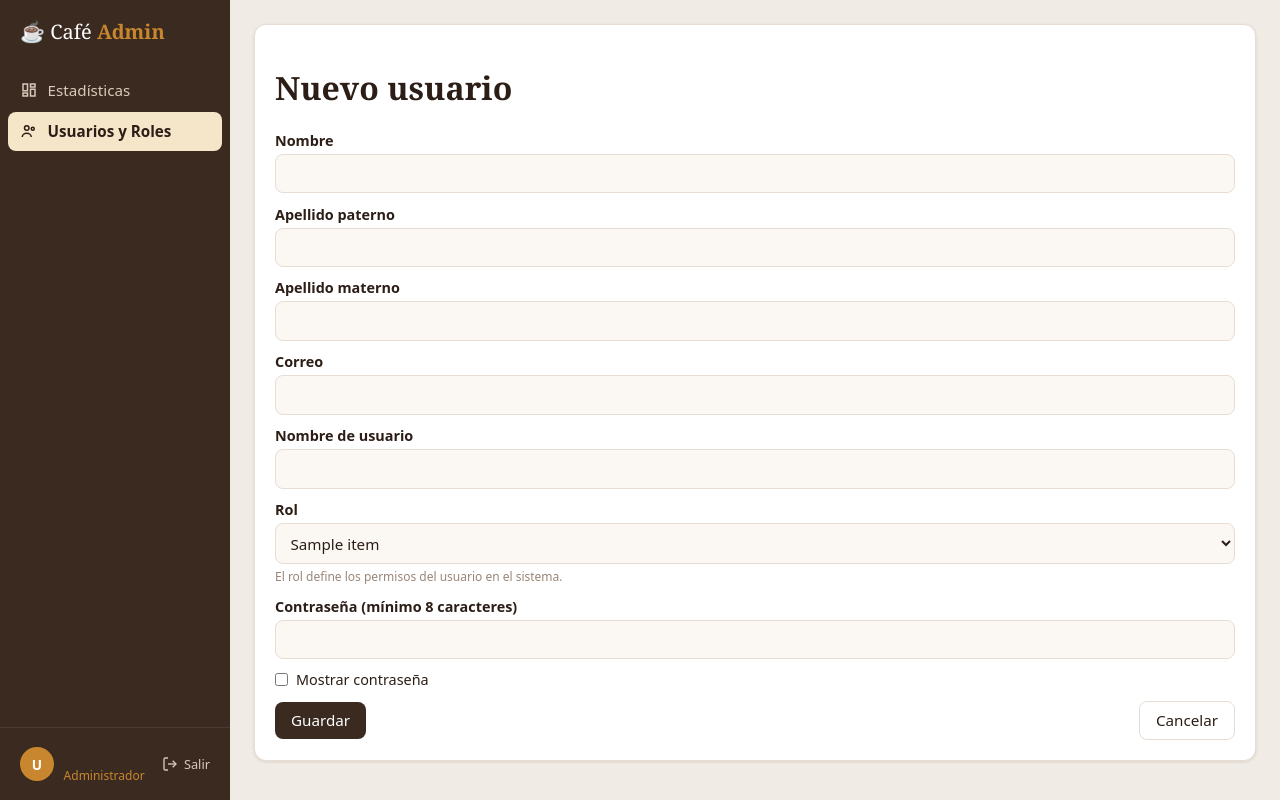
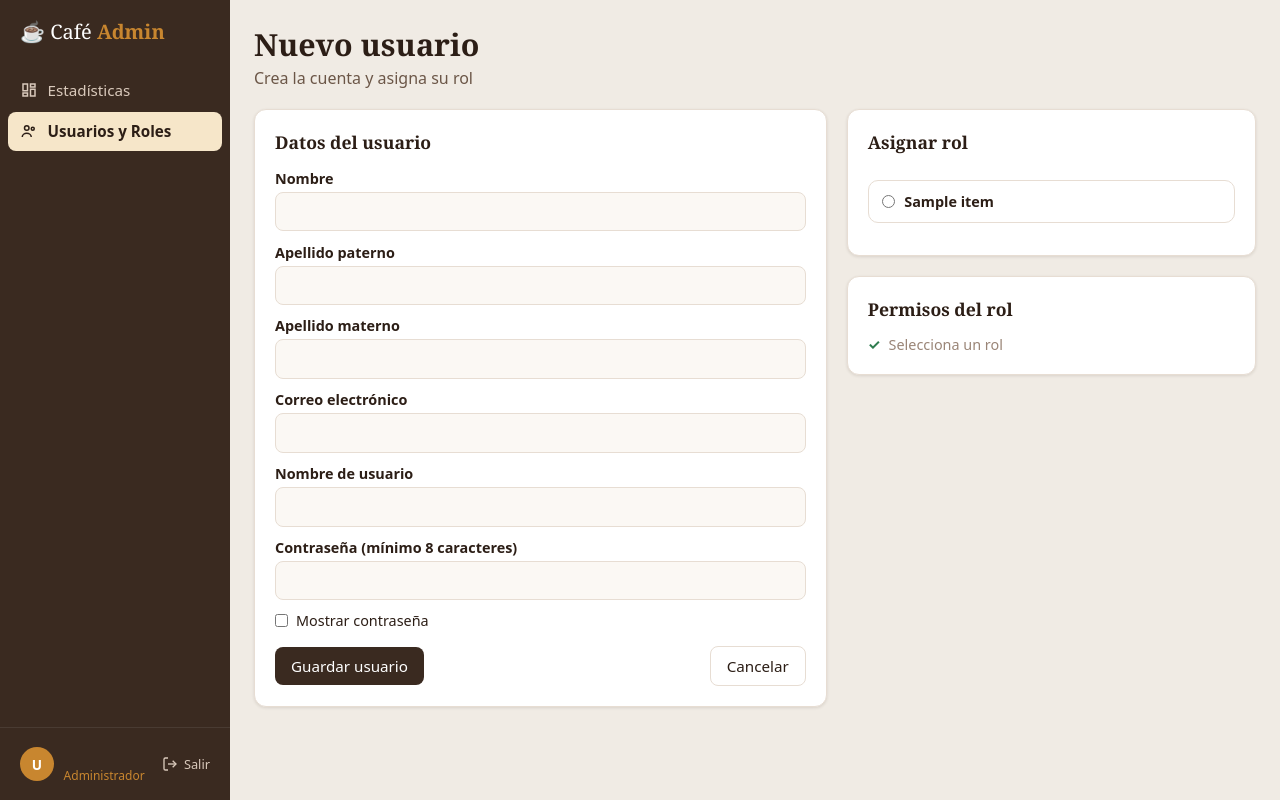
Before and after one commit to VMMC5/cafeteria-system, a Flask app: page /usuarios/nuevo in a window 1280 px wide. Run offline with Flask 3, Linux system fonts and the light colour scheme; the visitor is signed in with stand-in values (Sample User, id 1); a database or web service that is not in the repository returns one stand-in record (values such as "Sample title"); data that the repository does not hold is empty.

Commit message:
feat(web): rediseño form de usuario (tarjetas de rol + permisos)

```diff
--- a/web/app/templates/usuarios/form.html
+++ b/web/app/templates/usuarios/form.html
@@ -1,46 +1,82 @@
 {% extends "base.html" %}
-{% block title %}{{ 'Editar' if usuario else 'Nuevo' }} usuario{% endblock %}
+{% block title %}{{ 'Editar' if usuario else 'Nuevo' }} usuario — Cafetería Aroma{% endblock %}
 {% block content %}
-<div class="card">
-  <h1>{{ 'Editar' if usuario else 'Nuevo' }} usuario</h1>
-  <form method="post"
-        action="{{ url_for('usuarios.actualizar', id_usuario=usuario.id_usuario) if usuario else url_for('usuarios.crear') }}">
+<div class="page-head">
+  <div>
+    <h1>{{ 'Editar' if usuario else 'Nuevo' }} usuario</h1>
+    <p class="sub">Crea la cuenta y asigna su rol</p>
+  </div>
+</div>
+
+<form method="post"
+      action="{{ url_for('usuarios.actualizar', id_usuario=usuario.id_usuario) if usuario else url_for('usuarios.crear') }}">
+<div class="cols">
+  <div class="card">
+    <h2 class="card__title">Datos del usuario</h2>
     <label>Nombre
-      <input name="nombre" value="{{ form.get('nombre', '') }}" required>
-    </label>
+      <input name="nombre" value="{{ form.get('nombre', '') }}" required></label>
     <label>Apellido paterno
-      <input name="apellido_paterno" value="{{ form.get('apellido_paterno', '') }}" required>
-    </label>
+      <input name="apellido_paterno" value="{{ form.get('apellido_paterno', '') }}" required></label>
     <label>Apellido materno
-      <input name="apellido_materno" value="{{ form.get('apellido_materno', '') or '' }}">
-    </label>
-    <label>Correo
-      <input type="email" name="correo" value="{{ form.get('correo', '') }}" required>
-    </label>
+      <input name="apellido_materno" value="{{ form.get('apellido_materno', '') or '' }}"></label>
+    <label>Correo electrónico
+      <input type="email" name="correo" value="{{ form.get('correo', '') }}" required></label>
     <label>Nombre de usuario
-      <input name="nombre_usuario" value="{{ form.get('nombre_usuario', '') }}" required>
-    </label>
-    <label>Rol
-      <select name="id_rol" required>
-        {% for r in roles %}
-        <option value="{{ r.id_rol }}" {{ 'selected' if form.get('id_rol')|string == r.id_rol|string else '' }}>
-          {{ r.nombre_rol }}
-        </option>
-        {% endfor %}
-      </select>
-      <small class="muted">El rol define los permisos del usuario en el sistema.</small>
-    </label>
+      <input name="nombre_usuario" value="{{ form.get('nombre_usuario', '') }}" required></label>
     <label>Contraseña {{ '(dejar en blanco para no cambiar)' if usuario else '(mínimo 8 caracteres)' }}
-      <input type="password" name="password" id="password" {{ '' if usuario else 'required' }}>
-    </label>
+      <input type="password" name="password" id="password" {{ '' if usuario else 'required' }}></label>
     <label class="inline">
       <input type="checkbox" onclick="document.getElementById('password').type = this.checked ? 'text' : 'password'">
       Mostrar contraseña
     </label>
-    <div class="header-row">
-      <button type="submit">Guardar</button>
+    <div class="header-row" style="margin-top:1rem;">
+      <button type="submit">Guardar usuario</button>
       <a class="btn btn--ghost" href="{{ url_for('usuarios.listar') }}">Cancelar</a>
     </div>
-  </form>
+  </div>
+
+  <div class="stack">
+    <div class="card">
+      <h2 class="card__title">Asignar rol</h2>
+      <div class="role-cards">
+        {% for r in roles %}
+        <label class="role-card" data-rol="{{ r.nombre_rol }}">
+          <input type="radio" name="id_rol" value="{{ r.id_rol }}"
+                 {{ 'checked' if form.get('id_rol')|string == r.id_rol|string else '' }}>
+          {{ r.nombre_rol }}
+        </label>
+        {% endfor %}
+      </div>
+    </div>
+    <div class="card">
+      <h2 class="card__title">Permisos del rol</h2>
+      <ul class="perms" id="perms"><li class="muted" style="color:var(--muted)">Selecciona un rol</li></ul>
+    </div>
+  </div>
 </div>
+</form>
+
+<script>
+  const PERMISOS = {
+    "Administrador": ["Acceso total al panel", "Gestión de usuarios y roles", "Ver reportes y estadísticas"],
+    "Cajero": ["Cobro de pedidos", "Registro de gastos", "Ver ventas del día"],
+    "Cocinero": ["Ver pedidos entrantes", "Avanzar estados de cocina", "Registrar inventario"],
+    "Mesero": ["Tomar pedidos", "Ver y editar el menú del pedido", "Ver estado de sus pedidos"],
+  };
+  function pintarPermisos(rol) {
+    const ul = document.getElementById("perms");
+    const lista = PERMISOS[rol];
+    ul.innerHTML = lista ? lista.map(p => "<li>" + p + "</li>").join("")
+                         : '<li class="muted">Selecciona un rol</li>';
+  }
+  document.querySelectorAll('.role-card').forEach(card => {
+    const radio = card.querySelector('input');
+    radio.addEventListener('change', () => {
+      document.querySelectorAll('.role-card').forEach(c => c.classList.remove('selected'));
+      card.classList.add('selected');
+      pintarPermisos(card.dataset.rol);
+    });
+    if (radio.checked) { card.classList.add('selected'); pintarPermisos(card.dataset.rol); }
+  });
+</script>
 {% endblock %}
```
Also changed, not shown: web/tests/test_web_ui.py (+18 -0 lines).
